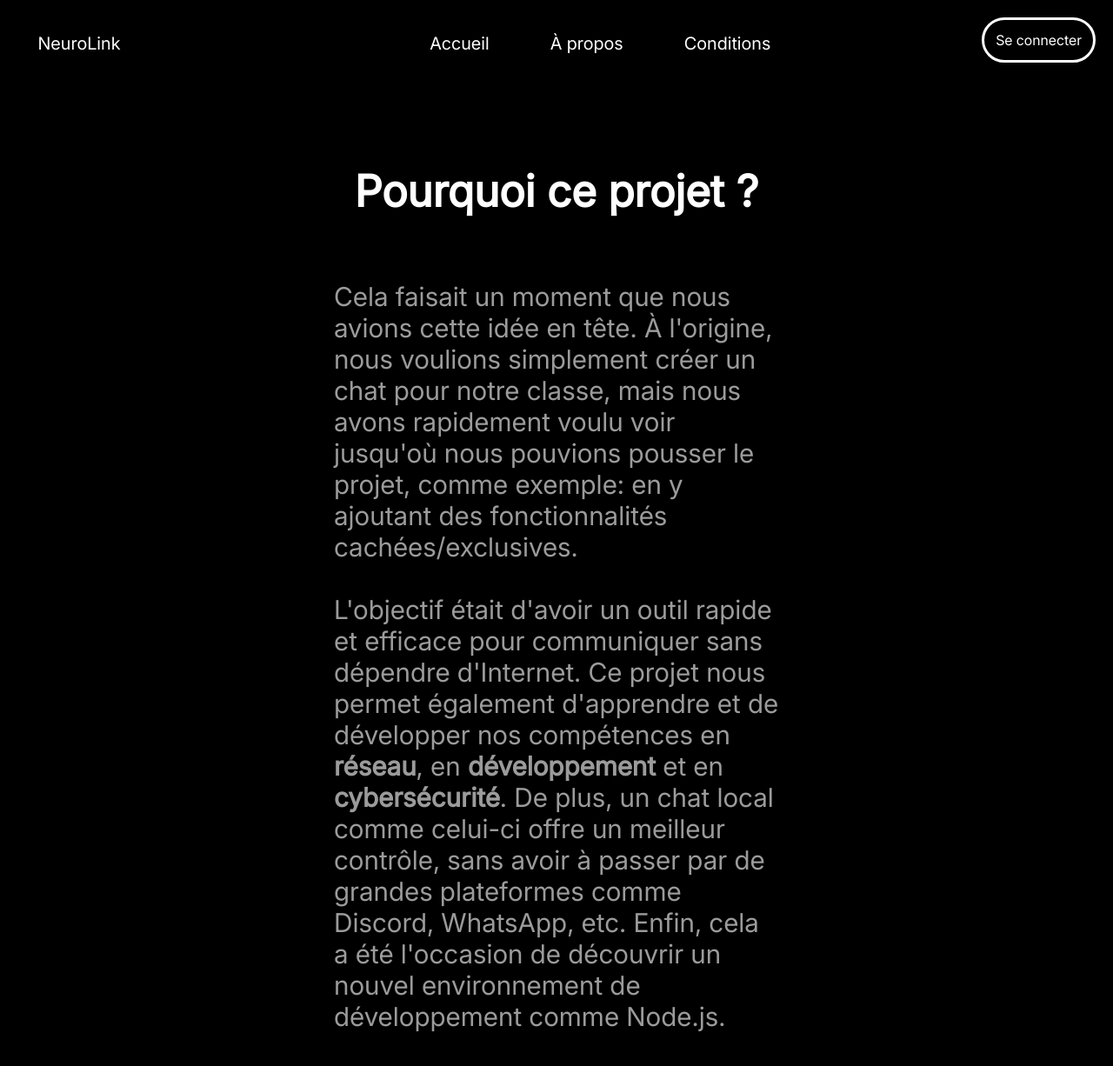
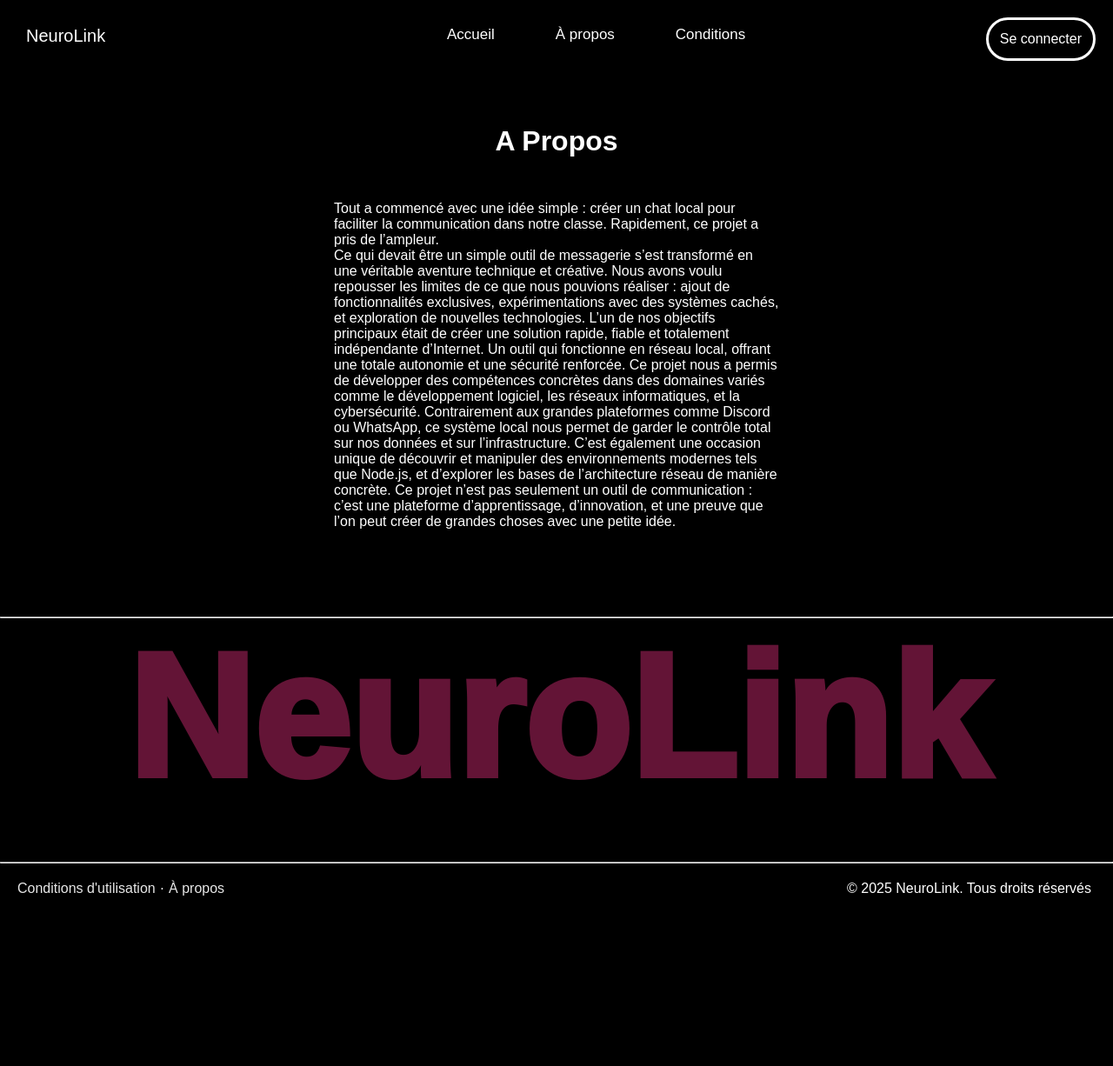
Before and after one commit to Koryasse/NeuroLink, a website: page public/html/about.html in a window 1280 px wide. Shown: the whole page at 87% size. After the commit the page ends 1051 px from the top, so only its background shows below. Drawn offline with Linux system fonts and the light colour scheme.

Commit message:
Page HTML et CSS finie

```diff
--- a/public/css/about.css
+++ b/public/css/about.css
@@ -1,21 +1,16 @@
-
-
-@font-face {
-    font-family: bold;
-    src: url('../font/Inter_28pt-ExtraBold.ttf');
+/* Globalité */
+* {
+    margin: 0;
 }
 
-@font-face {
-    font-family: regular;
-    src: url('../font/Inter_18pt-Regular.ttf');
-}
 body {
-    font-family: regular;
+    font-family: Arial, Helvetica, sans-serif;
     user-select: none;
     background-color: #000;
     color:  white;
 }
 
+/* Partie Header*/
 header {
     display: flex;
     justify-content: space-between;
@@ -31,6 +26,7 @@
 }
 
 a {
+
     color: white;
     text-decoration: none;
 }
@@ -42,7 +38,7 @@
 .nav a {
     position: relative;
     text-decoration: none;
-    font-size: 20px;
+    font-size: 17px;
     margin: 0 20px;
     color: white;
     display: inline-block;
@@ -99,28 +95,53 @@
     width: 100%;
 }
 
-/* Partie Main */
-
+/* Main */
 main {
-    margin-top: 50px;
     display: flex;
-    flex-direction: column;
-    align-items: center;
+    justify-content: center;
+    margin: 50px 0 100px 0;
 }
 
-.title {
+h1 {
+    text-align: center;
+    margin-bottom: 50px;
+}
+
+main>div {
+    width: 40%;
+}
+
+/* Footer */
+footer h1 {
+    font-size: 200px;
+    font-weight: 1000;
+    color: #ff338b63;
+    text-align: center;
+    transition: color .6s ease-in-out;
+}
+
+footer h1:hover {
+    color: #FF338B;
+}
+
+footer p {
+    margin: 0 5px;
+}
+
+footer a {
+    color: rgb(231, 231, 231);
+}
+
+footer a:hover {
+    color: rgba(231, 231, 231, 0.822);
+}
+
+footer>div {
     display: flex;
-    justify-content: space-around;
+    justify-content: space-between;
+    padding: 20px;
 }
-.Pk
-{
-    padding: 10px;
-    border-radius: 25px;
 
-    color: #9b9b9b;
-    font-size:30px;
-    width: 40vw;
+footer>div>div {
+    display: flex;
 }
-h1{
-    font-size:50px;
-}
--- a/public/css/conditions.css
+++ b/public/css/conditions.css
@@ -6,50 +6,41 @@
 body {
     font-family: Arial, Helvetica, sans-serif;
     user-select: none;
-    color: rgb(168, 168, 168);
-    background-color: black;
+    background-color: #000;
+    color:  white;
 }
 
-img {
-    user-select: none;
+/* Partie Header*/
+header {
+    display: flex;
+    justify-content: space-between;
+    padding: 30px;
 }
 
-/* Partie haute de la page */
-header {
+.nav {
     display: flex;
-    justify-content: center;
-    padding: 30px 50px 5% 50px;
 }
 
-header div {
-    display: flex;
-    justify-content: space-between;
-}
-
-header>div>div {
-    padding: 15px;
+.nav>div {
+    padding: 0 15px;
 }
 
 a {
+
+    color: white;
     text-decoration: none;
-    font-size: 23px;
-    color: black;
 }
 
 .logo {
-    position: fixed;
-    top: 30px;
-    left: 30px;
-    padding: 15px;
+    font-size: 20px;
 }
 
 .nav a {
     position: relative;
     text-decoration: none;
-    font-size: 20px;
+    font-size: 17px;
     margin: 0 20px;
-    color: black;
-    font-weight: 700;
+    color: white;
     display: inline-block;
     overflow: hidden;
     padding-bottom: 10px;
@@ -62,7 +53,7 @@
     left: 0;
     width: 0;
     height: 2px;
-    background-color: black;
+    background-color: white;
     transition: width 0.3s ease-in-out;
 }
 
@@ -72,12 +63,12 @@
 
 .connexion a {
     position: fixed;
-    top: 30px;
-    right: 30px;
-    border: 3px solid black;
+    top: 20px;
+    right: 20px;
+    border: 3px solid white;
     border-radius: 30px;
     padding: 13px;
-    color: black;
+    color: white;
     background-color: transparent;
     overflow: hidden;
     transition: color 0.3s ease-in-out;
@@ -91,75 +82,87 @@
     left: 0;
     width: 0;
     height: 100%;
-    background-color: black;
+    background-color: white;
     z-index: -1000;
     transition: width 0.3s ease-in-out;
 }
 
 .connexion a:hover {
-    color: white;
+    color: black;
 }
 
 .connexion a:hover::before {
     width: 100%;
 }
 
-footer {
+/* Main */
+main {
     display: flex;
     justify-content: center;
-    background-color: black;
-    color: white;
+    margin: 50px 0 100px 0;
 }
 
-footer h1 {
-    font-size: 22rem;
-    font-weight: 800;
+.conditions {
+    width: 40%;
 }
 
-footer h4 {
+.conditions>div {
+    text-align: center;
+    margin-bottom: 50px;
+}
+
+.conditions>div>h2 {
+    color: rgba(255, 255, 255, 0.384);
     font-size: 20px;
+    margin-top: 10px;
+}
+
+.conditions>p, li {
+    font-size: 16px;
+    color: rgba(255, 255, 255, 0.658);
+}
+
+.conditions>h2 {
+    font-size: 20px;
+    margin-top: 50px;
+    margin-bottom: 10px;
+}
+
+.conditions li {
+    margin: 7px 0 7px -22px;
+}
+
+/* Footer */
+footer h1 {
+    font-size: 200px;
+    font-weight: 1000;
+    color: #ff338b63;
+    text-align: center;
+    transition: color .6s ease-in-out;
+}
+
+footer h1:hover {
+    color: #FF338B;
 }
 
 footer p {
-    font-size: 20px;
-    color: rgba(173, 173, 173, 0.993);
+    margin: 0 5px;
 }
 
 footer a {
-    color: white;
-    margin-top: 20px;
+    color: rgb(231, 231, 231);
 }
 
 footer a:hover {
-    color: rgba(255, 255, 255, 0.801);
-    text-decoration: underline;
+    color: rgba(231, 231, 231, 0.822);
+}
+
+footer>div {
+    display: flex;
+    justify-content: space-between;
+    padding: 20px;
 }
 
 footer>div>div {
     display: flex;
-    justify-content: space-around;
-    padding: 4% 0;
 }
-
-.footer-nav {
-    display: flex;
-    flex-direction: column;
-}
-.Conditions{
-    display: flex;
-
-    flex-direction: column;
-    width: 45%;
-}
-main
-{
-    display: flex;
-    justify-content: center;
-}
-h2{
-    color: aliceblue;
-}
-h1
-{
-    color: aliceblue;
-}
--- a/public/css/style.css
+++ b/public/css/style.css
@@ -333,6 +333,13 @@
 footer h1 {
     font-size: 200px;
     font-weight: 1000;
+    color: #ff338b63;
+    text-align: center;
+    transition: color .6s ease-in-out;
+}
+
+footer h1:hover {
+    color: #FF338B;
 }
 
 footer p {
@@ -341,6 +348,10 @@
 
 footer a {
     color: rgb(231, 231, 231);
+}
+
+footer a:hover {
+    color: rgba(231, 231, 231, 0.822);
 }
 
 footer>div {
--- a/public/html/about.html
+++ b/public/html/about.html
@@ -4,57 +4,63 @@
     <meta charset="UTF-8">
     <meta name="viewport" content="width=device-width, initial-scale=1.0">
     <link rel="stylesheet" href="../css/about.css">
+    <link rel="icon" href="../img/N.png" type="image/x-icon">
     <title>A propos | NeuroLink</title>
 </head>
 <body>
+
     <!--Menu de navigation en haut-->
     <header>
         <div class="logo">
-            <a href="index.html"><img src="" alt=""> NeuroLink</a>
+            <a href="../index.html">NeuroLink</a>
         </div>
-
-            <!--navigation-->
         <div class="nav">
             <div>
                 <a href="../index.html">Accueil</a>
             </div>
-
             <div>
                 <a href="about.html">À propos</a>
             </div>
-
             <div>
                 <a href="conditions.html">Conditions</a>
             </div>
-
         </div>
-
         <div class="connexion">
             <a href="../php/connexion.html">Se connecter</a>
         </div>
+    </header>
 
-            </div>
-    </header>
+    <!--Main-->
     <main>
+        <div>
+            <h1>A Propos</h1>
+            <div>
+                <p>
+                    Tout a commencé avec une idée simple : créer un chat local pour faciliter la communication dans notre classe. Rapidement, ce projet a pris de l’ampleur. <br> Ce qui devait être un simple outil de messagerie s’est transformé en une véritable aventure technique et créative.
 
-            <h1>Pourquoi ce projet ?</h1>
-            <div class="Pk">
-                <p>
-                    Cela faisait un moment que nous avions cette idée en tête.
-                    À l'origine, nous voulions simplement créer un chat pour notre classe,
-                    mais nous avons rapidement voulu voir jusqu'où nous pouvions pousser le projet,
-                    comme exemple: en y ajoutant des fonctionnalités cachées/exclusives.<br><br>
-                    L'objectif était d'avoir un outil rapide et efficace pour communiquer sans dépendre d'Internet.
-                    Ce projet nous permet également d'apprendre et de développer nos compétences en <strong>réseau</strong>, en <strong>développement</strong> et en <strong>cybersécurité</strong>.
-                    De plus, un chat local comme celui-ci offre un meilleur contrôle, sans avoir à passer par de grandes plateformes comme Discord, WhatsApp, etc.
-                    Enfin, cela a été l'occasion de découvrir un nouvel environnement de développement comme Node.js.
+                    Nous avons voulu repousser les limites de ce que nous pouvions réaliser : ajout de fonctionnalités exclusives, expérimentations avec des systèmes cachés, et exploration de nouvelles technologies. L’un de nos objectifs principaux était de créer une solution rapide, fiable et totalement indépendante d’Internet. Un outil qui fonctionne en réseau local, offrant une totale autonomie et une sécurité renforcée.
+
+                    Ce projet nous a permis de développer des compétences concrètes dans des domaines variés comme le développement logiciel, les réseaux informatiques, et la cybersécurité. Contrairement aux grandes plateformes comme Discord ou WhatsApp, ce système local nous permet de garder le contrôle total sur nos données et sur l’infrastructure.
+
+                    C’est également une occasion unique de découvrir et manipuler des environnements modernes tels que Node.js, et d’explorer les bases de l’architecture réseau de manière concrète. Ce projet n’est pas seulement un outil de communication : c’est une plateforme d’apprentissage, d’innovation, et une preuve que l’on peut créer de grandes choses avec une petite idée.
                 </p>
             </div>
+        </div>
+    </main>
 
-
-    </main>
+    <!--Footer-->
     <footer>
-
+        <hr>
+        <h1>NeuroLink</h1>
+        <hr>
+        <div>
+            <div>
+                <a href="conditions.html">Conditions d'utilisation </a>
+                <p> · </p>
+                <a href="about.html"> À propos</a>
+            </div>
+            <p>&copy; 2025 NeuroLink. Tous droits réservés</p>
+        </div>
     </footer>
 </body>
 </html>
```
Also changed, not shown: public/html/conditions.html (+18 -51 lines), public/index.html (+3 -3 lines), public/php/connexion.html (added), public/php/inscription.html (added), 2 other files. Lines whose indentation alone changed are shown as unchanged.
